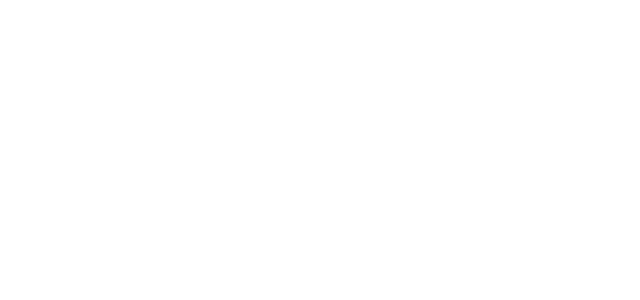
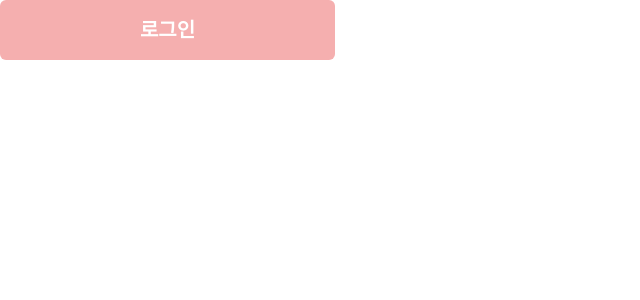
Before and after one commit to FiveOneStudy/Client, a React (Create React App) app: page /login in a window 1280 px wide. Before the commit this address had no page. Shown: the top 300 px of the page, without its empty margins (0-640 px from the left). Built offline with nearby package versions, Linux system fonts and the light colour scheme.

Commit message:
Add Button Component

```diff
--- a/src/App.jsx
+++ b/src/App.jsx
@@ -1,9 +1,11 @@
 import { BrowserRouter, Routes, Route } from "react-router-dom";
+import { Login } from "./pages/auth/Login.jsx";
 
 function App() {
   return (
     <BrowserRouter>
       <Routes>
+        <Route path="/login" element={<Login />} />
       </Routes>
     </BrowserRouter>
   );
--- /dev/null
+++ b/src/components/auth/Button.jsx
@@ -0,0 +1,7 @@
+export function Button({children}){
+    return (
+        <button className="bg-P400 text-white w-card h-card rounded-md font-black text-xl text-center ">
+            {children}
+        </button>
+    );
+}
--- /dev/null
+++ b/src/pages/auth/Login.jsx
@@ -0,0 +1,6 @@
+import { Button } from "../../components/auth/Button";
+
+export function Login(){
+    return <Button>로그인</Button>;
+
+}
--- a/tailwind.config.js
+++ b/tailwind.config.js
@@ -1,6 +1,18 @@
 /** @type {import('tailwindcss').Config} */
 module.exports = {
   content: ["./src/**/*.{html,js,jsx,ts,tsx}"],
-  theme: { extend: {} },
+  theme: {
+    extend: {
+      colors: {
+        P400: "#F5AFAF",
+      },
+      width: {
+        card: "335px",
+      },
+      height:{
+        card: "60px",
+      }
+    },
+  },
   plugins: [],
-}
+};
```
